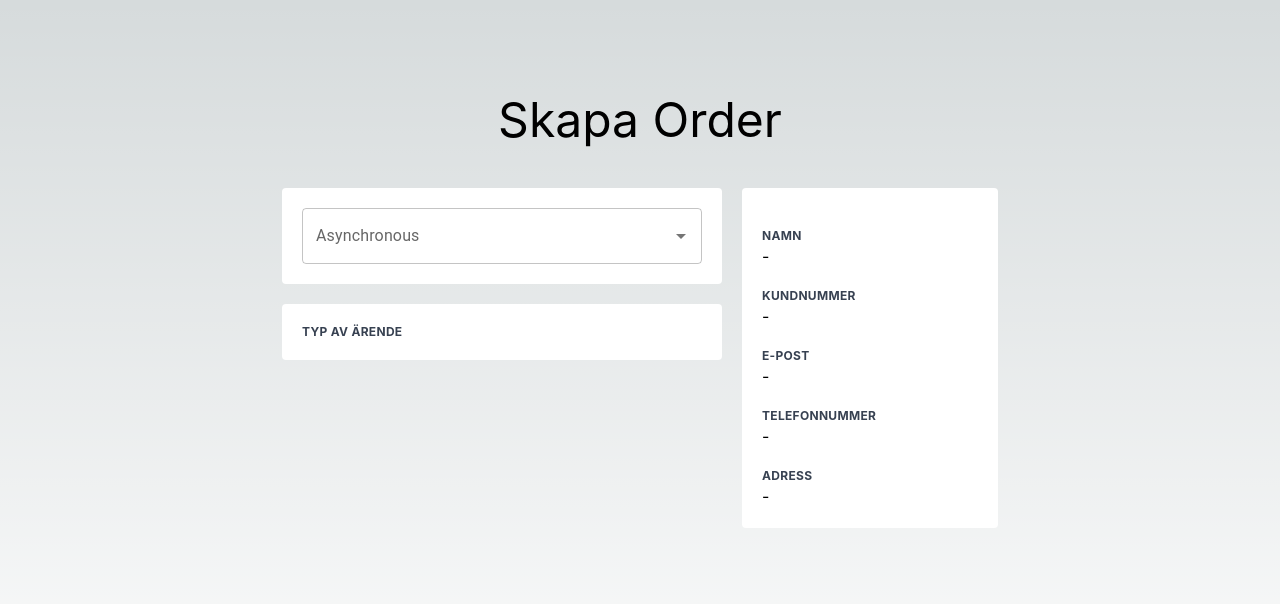
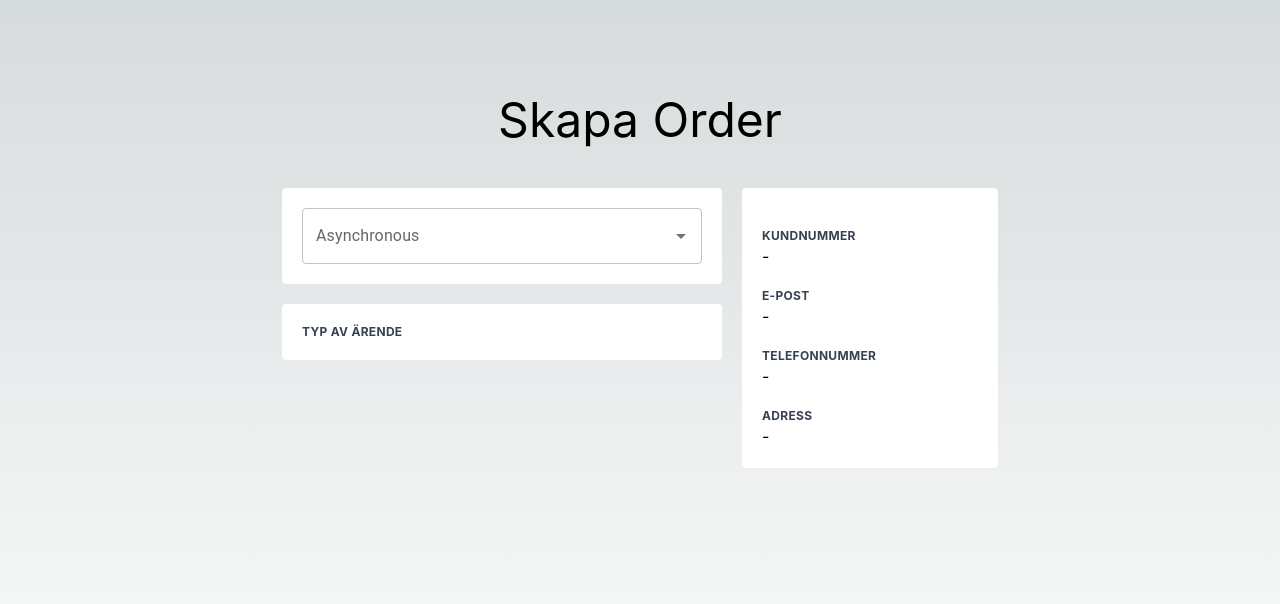
Before and after one commit to sharpness-se/hassessolskydd, a React (Create React App) app in the folder client/: page /skapaorder in a window 1280 px wide. Shown: the top 604 px of the page. Built offline with nearby package versions, Linux system fonts and the light colour scheme.

Commit message:
removed name from customer info box

```diff
--- a/client/src/components/CustomerDetailsComponent.tsx
+++ b/client/src/components/CustomerDetailsComponent.tsx
@@ -10,12 +10,6 @@ const CustomerDetailsComponent: React.FC<CustomerDetailsProps> = ({
 }) => {
   return (
     <div className="bg-white rounded p-5 flex-grow h-auto ml-5 w-64">
-      <p className="uppercase tracking-wide text-gray-700 text-xs font-bold mt-5">
-        Namn
-      </p>
-      <p id="name">
-        {customer ? `${customer?.firstname} ${customer.lastname}` : "-"}
-      </p>
       <p className="uppercase tracking-wide text-gray-700 text-xs font-bold mt-5">
         Kundnummer
       </p>
```
